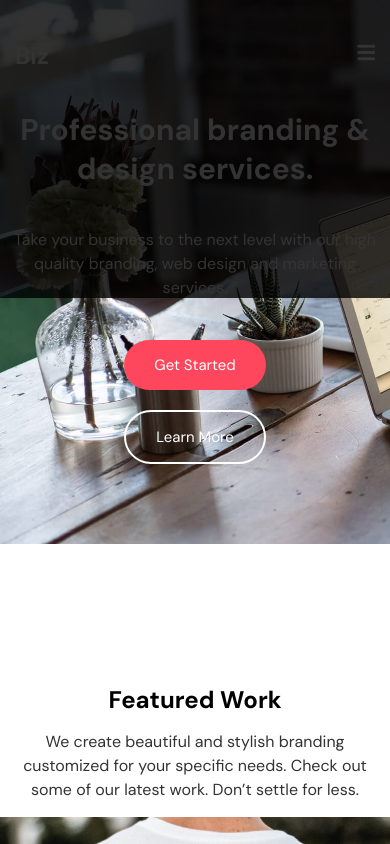
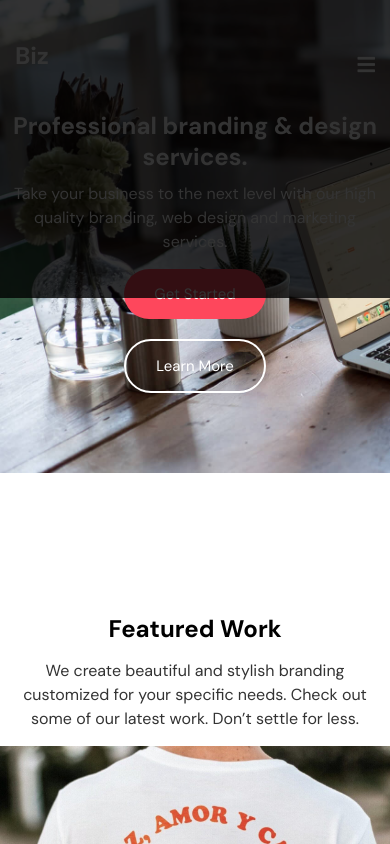
Before and after one commit to mdumar22/biz_reposite_tempate, a plain HTML site: page index.html in a window 390 px wide. Shown: the top 844 px of the page. Drawn offline with nearby package versions, Linux system fonts and the light colour scheme.

Commit message:
ergrth76j875k987l59lujf
fdvgrtwh5ytj

```diff
--- a/css/style.css
+++ b/css/style.css
@@ -67,8 +67,10 @@ img{
 }
 
 .nav-bar{
-    width: 50%;
-
+    margin-left: auto;
+    display: flex;
+    justify-content: center;
+    align-items: center;
 }
 
 .menu-btn,.cancel_button{
@@ -99,8 +101,8 @@ img{
 }
 
 .request-btn {
-    width: 25%;
-    text-align: right;
+margin-left: auto;
+
 }
 .request-btn a{
     color: #fff;
@@ -179,6 +181,10 @@ img{
     .request-btn a{
         padding: 12px 20px;
         border-radius: 7px;
+    }
+    .heading-banner p {
+        padding: 15px 0 20px 0;
+        text-align: center;
     }
 }
 
@@ -278,7 +284,7 @@ img{
 }
 @media only screen and (max-width:768px){
     .heading-banner h1{
-        font-size: 36px;
+        font-size: 30px;
 
     }
     .request-btn {
@@ -299,7 +305,7 @@ img{
 
 @media only screen and (max-width:479px){
     .heading-banner h1{
-        font-size: 30px;
+        font-size: 24px;
 
     }
     .heading-banner{
@@ -371,6 +377,9 @@ img{
     .heading-all h2{
         font-size: 28px;
 
+    }
+    .heading-banner p {
+        padding: 10px 0 15px 0;
     }
 }
 
@@ -636,7 +645,7 @@ procss-top-end */
 @media only screen and (max-width:575px)
 {
     .item-right h2{
-        font-size: 24px;
+        font-size: 20px;
     }
 }
 
```
